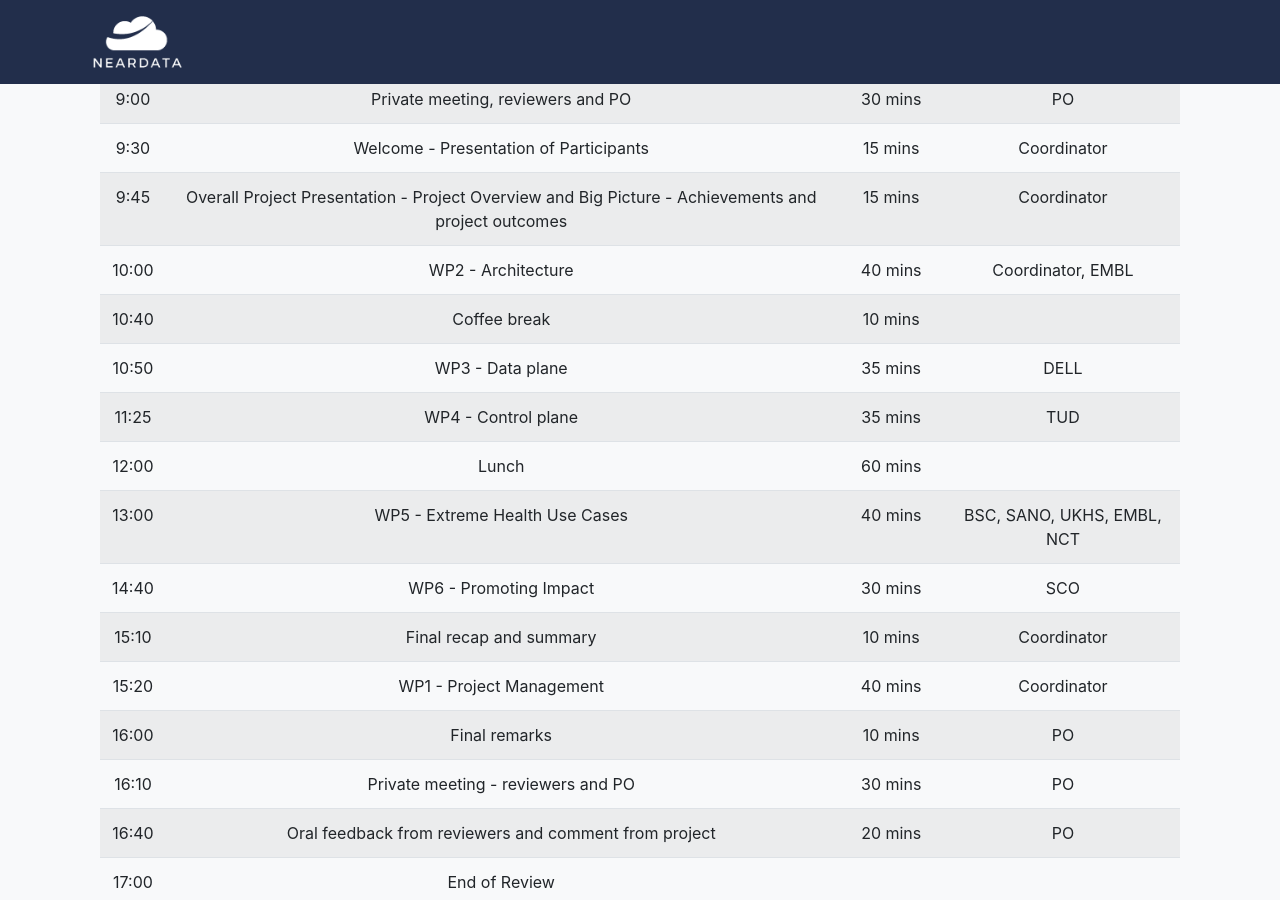
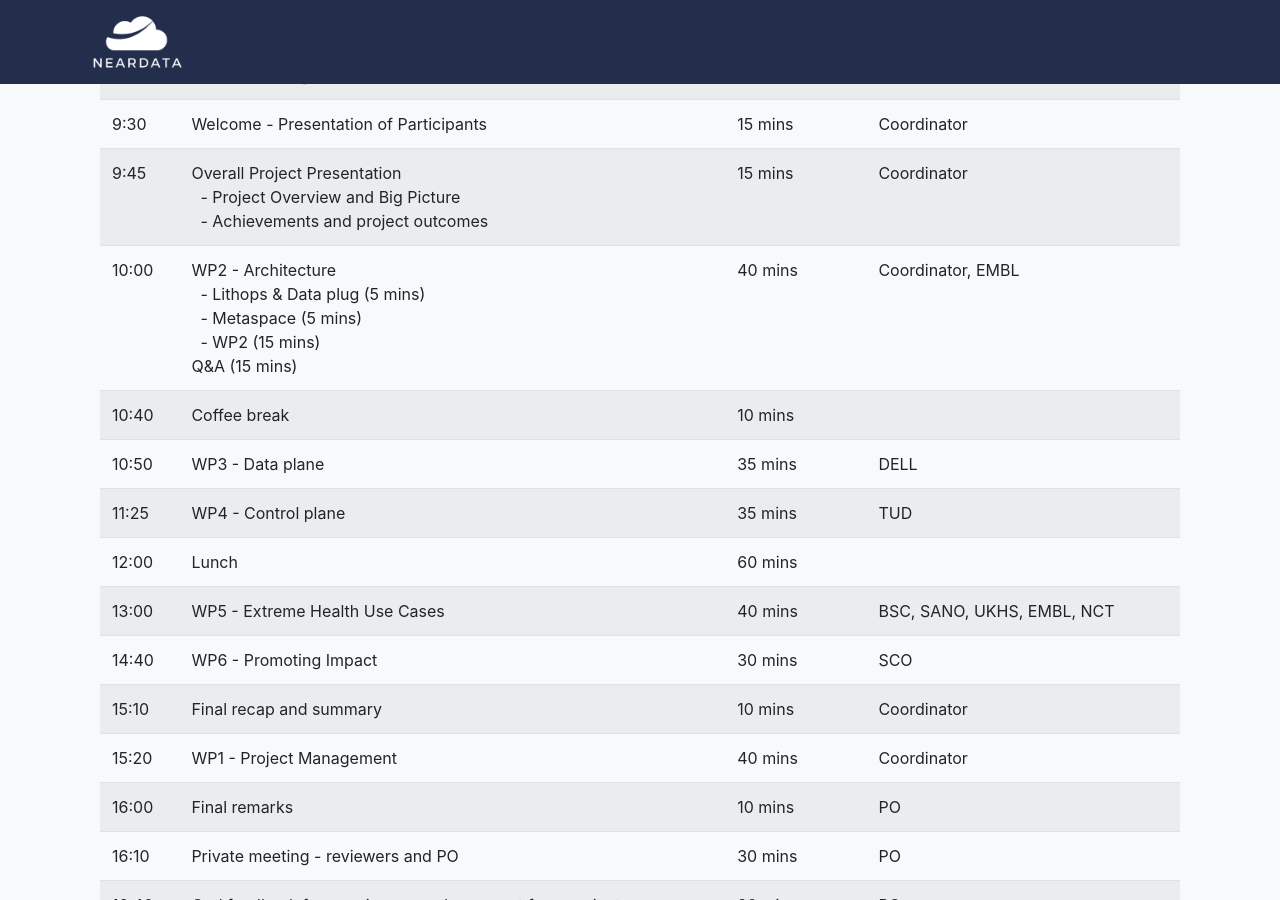
Before and after one commit to neardata-eu/neardata-eu.github.io, a Jekyll site: the page built from review.md, in a window 1280 px wide and 900 px high, scrolled down 433 px. Built offline with Jekyll 4.4.1, drawn with Linux system fonts in a browser that asks for light colours; some web fonts are replaced.

Commit message:
change review

```diff
--- a/_data/sitetext.yml
+++ b/_data/sitetext.yml
@@ -217,14 +217,19 @@ review:
       duration: 15 mins
       lead: Coordinator
     - time: "9:45"
-      subject:  |-
+      subject: |-
         Overall Project Presentation
           - Project Overview and Big Picture
           - Achievements and project outcomes
       duration: 15 mins
       lead: Coordinator
     - time: "10:00"
-      subject: WP2 - Architecture
+      subject:  |-
+        WP2 - Architecture
+          - Lithops & Data plug (5 mins)
+          - Metaspace (5 mins)
+          - WP2 (15 mins)
+        Q&A (15 mins)
       duration: 40 mins
       lead: Coordinator, EMBL
     - time: "10:40"
--- a/review.md
+++ b/review.md
@@ -19,7 +19,7 @@ __Chair__: Pedro García López (Coordinator)
 
 
 <div class="col-lg-12 text-center mt-4 mb-4">
-	<table class="table table-striped" style="text-align: left white-space: pre;">
+	<table class="table table-striped" style="text-align: left; white-space: pre;">
 		<thead>
 			<tr>
 				<th>Time</th>
```
